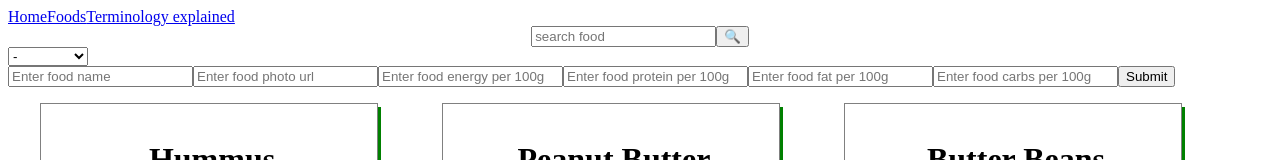
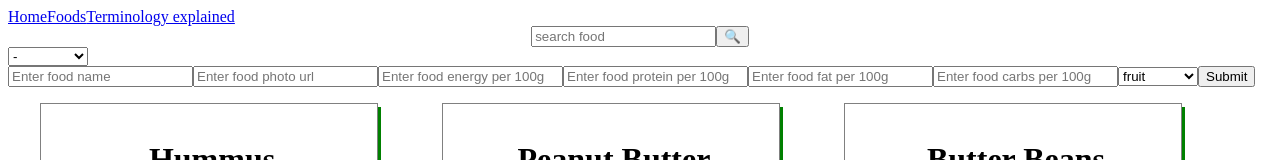
Before and after one commit to ruokaizhao/foods_nutritions, a React (Create React App) app: page /foods in a window 1280 px wide. Shown: the top 160 px of the page. Built offline with nearby package versions, Linux system fonts and the light colour scheme; data requests are answered from the project's data file.

Commit message:
Adds dropdown for user to select when submitting new food

```diff
--- a/src/components/NewFood.js
+++ b/src/components/NewFood.js
@@ -9,7 +9,8 @@ function NewFood({ onFoods, onSetFoods }) {
       protein: "",
       fat: "",
       carbohydrate: ""
-    }
+    },
+    tags: ""
   })
 
   function handleChange(e) {
@@ -80,6 +81,12 @@ function NewFood({ onFoods, onSetFoods }) {
         value={submit["nutrition-per-100g"].carbohydrate}
         onChange={handleNestedChange}
         />
+      <select onChange={handleChange}>
+          <option name="tags" value="fruit">fruit</option>
+          <option name="tags" value="legume">legume</option>
+          <option name="tags" value="nut">nut</option>
+          <option name="tags" value="vegetable">vegetable</option>
+      </select>
       <button type="submit">Submit</button>
     </form>
   )
```
